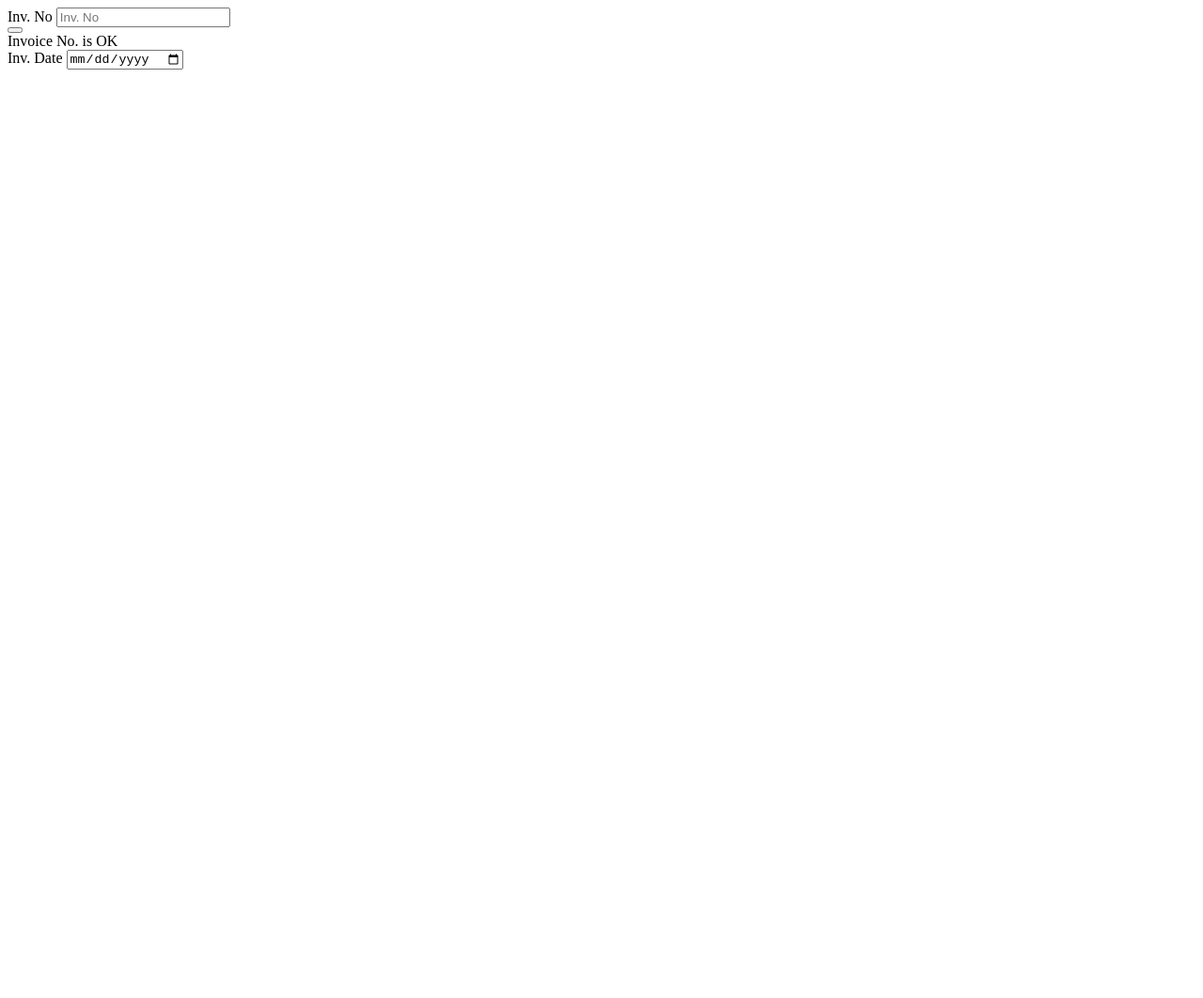
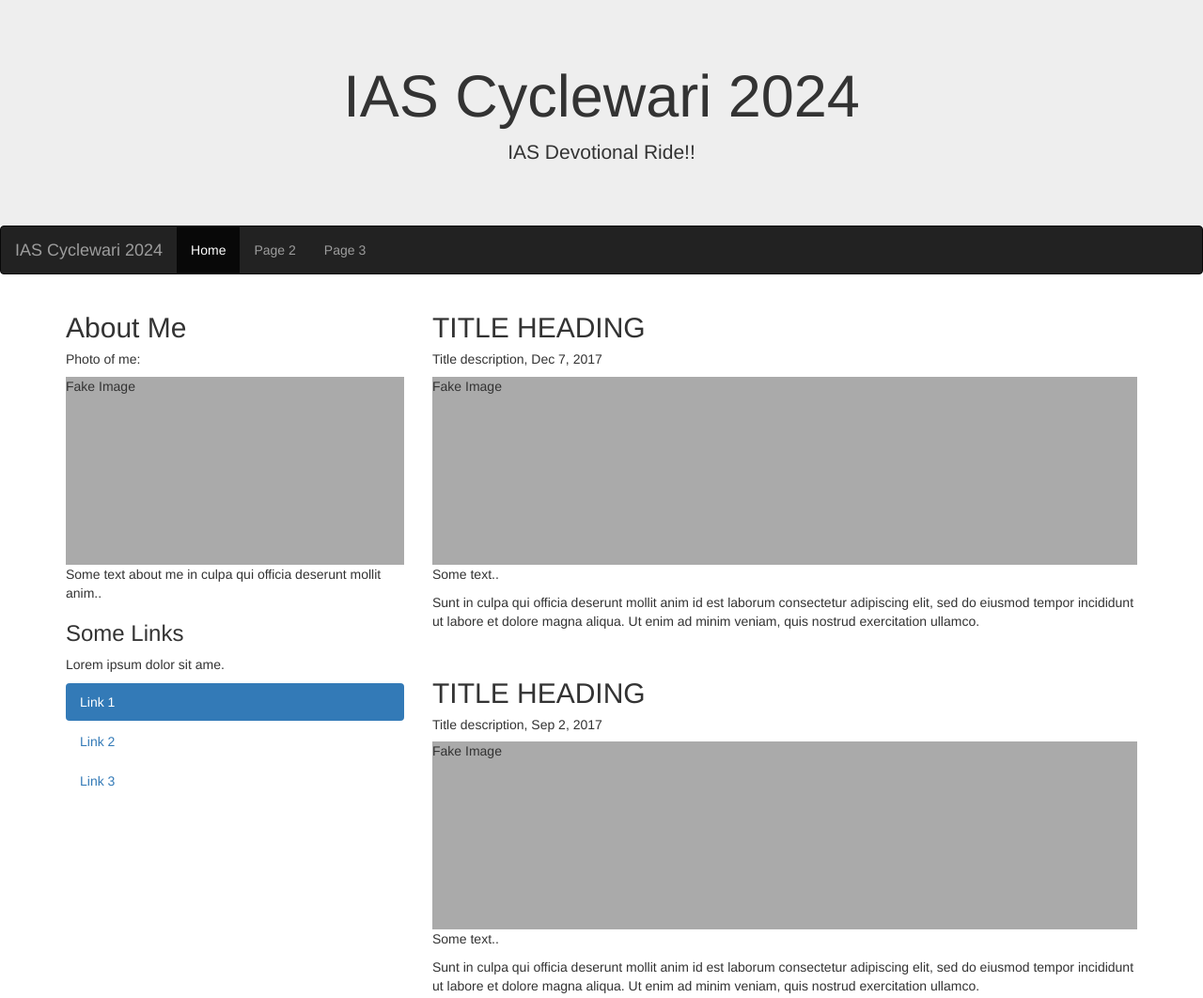
Before and after one commit to paitlan79/Shreyanjalinaturals, a plain HTML site: page test2.html in a window 1280 px wide. Shown: the top 1062 px of the page at 94% size. Before the commit the page ends 800 px from the top, so only its background shows below. Drawn offline with nearby package versions, Linux system fonts and the light colour scheme.

Commit message:
Wari Page

```diff
--- a/test2.html
+++ b/test2.html
@@ -1,23 +1,81 @@
-<div class="col-4">
+<!DOCTYPE html>
+<html lang="en">
+<head>
+  <title>IAS Cycle Wari 2024</title>
+  <meta charset="utf-8">
+  <meta name="viewport" content="width=device-width, initial-scale=1">
+  <link rel="stylesheet" href="https://maxcdn.bootstrapcdn.com/bootstrap/3.4.1/css/bootstrap.min.css">
+  <script src="https://ajax.googleapis.com/ajax/libs/jquery/3.7.1/jquery.min.js"></script>
+  <script src="https://maxcdn.bootstrapcdn.com/bootstrap/3.4.1/js/bootstrap.min.js"></script>
+  <style>
+  .fakeimg {
+    height: 200px;
+    background: #aaa;
+  }
+  </style>
+</head>
+<body>
 
-    <div class="input-group mb-3">
-        <span class="input-group-text" >Inv. No</span>
-        <input type="text" class="form-control"
-               placeholder="Inv. No"  id="inv_no"
-               name="inv_no" autocomplete="off"
-               required >
-        <div class="input-group-append">
-              <button class="btn btn-outline-secondary"
-                      type="button" onclick="Search();">
-                  <i class="bi bi-search"></i></button>
-        </div>
-        <div class="valid-feedback">Invoice No. is
-        OK</div>
+<div class="jumbotron text-center" style="margin-bottom:0">
+  <h1>IAS Cyclewari 2024</h1>
+  <p>IAS Devotional Ride!!</p>
+</div>
+
+<nav class="navbar navbar-inverse">
+  <div class="container-fluid">
+    <div class="navbar-header">
+      <button type="button" class="navbar-toggle" data-toggle="collapse" data-target="#myNavbar">
+        <span class="icon-bar"></span>
+        <span class="icon-bar"></span>
+        <span class="icon-bar"></span>
+      </button>
+      <a class="navbar-brand" href="#">IAS Cyclewari 2024</a>
     </div>
+    <div class="collapse navbar-collapse" id="myNavbar">
+      <ul class="nav navbar-nav">
+        <li class="active"><a href="#">Home</a></li>
+        <li><a href="#">Page 2</a></li>
+        <li><a href="#">Page 3</a></li>
+      </ul>
+    </div>
+  </div>
+</nav>
 
-    <div class="input-group mb-3">
-        <span class="input-group-text" >Inv. Date</span>
-        <input type="date" class="form-control"
-               placeholder="Inv. Date" name="inv_dt">
+<div class="container">
+  <div class="row">
+    <div class="col-sm-4">
+      <h2>About Me</h2>
+      <h5>Photo of me:</h5>
+      <div class="fakeimg">Fake Image</div>
+      <p>Some text about me in culpa qui officia deserunt mollit anim..</p>
+      <h3>Some Links</h3>
+      <p>Lorem ipsum dolor sit ame.</p>
+      <ul class="nav nav-pills nav-stacked">
+        <li class="active"><a href="#">Link 1</a></li>
+        <li><a href="#">Link 2</a></li>
+        <li><a href="#">Link 3</a></li>
+      </ul>
+      <hr class="hidden-sm hidden-md hidden-lg">
     </div>
+    <div class="col-sm-8">
+      <h2>TITLE HEADING</h2>
+      <h5>Title description, Dec 7, 2017</h5>
+      <div class="fakeimg">Fake Image</div>
+      <p>Some text..</p>
+      <p>Sunt in culpa qui officia deserunt mollit anim id est laborum consectetur adipiscing elit, sed do eiusmod tempor incididunt ut labore et dolore magna aliqua. Ut enim ad minim veniam, quis nostrud exercitation ullamco.</p>
+      <br>
+      <h2>TITLE HEADING</h2>
+      <h5>Title description, Sep 2, 2017</h5>
+      <div class="fakeimg">Fake Image</div>
+      <p>Some text..</p>
+      <p>Sunt in culpa qui officia deserunt mollit anim id est laborum consectetur adipiscing elit, sed do eiusmod tempor incididunt ut labore et dolore magna aliqua. Ut enim ad minim veniam, quis nostrud exercitation ullamco.</p>
+    </div>
+  </div>
 </div>
+
+<div class="jumbotron text-center" style="margin-bottom:0">
+  <p>Footer</p>
+</div>
+
+</body>
+</html>
```
